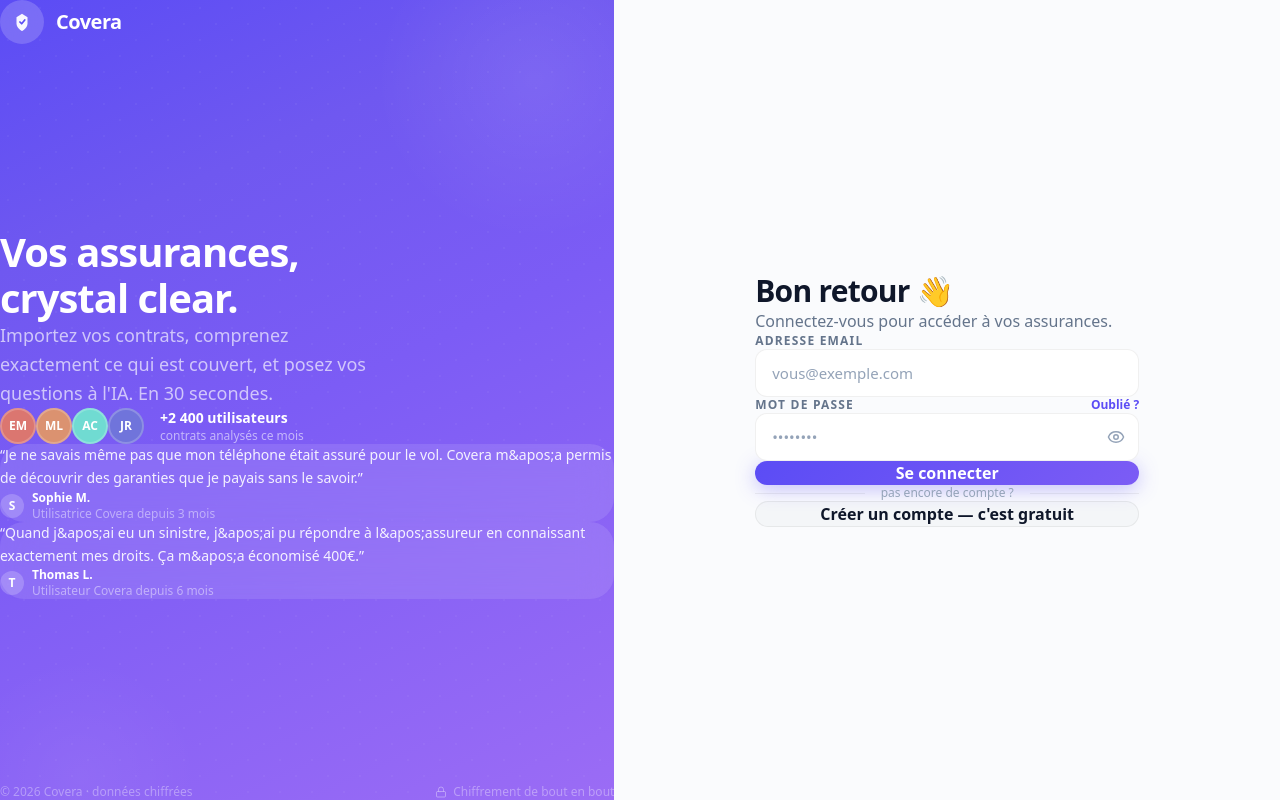
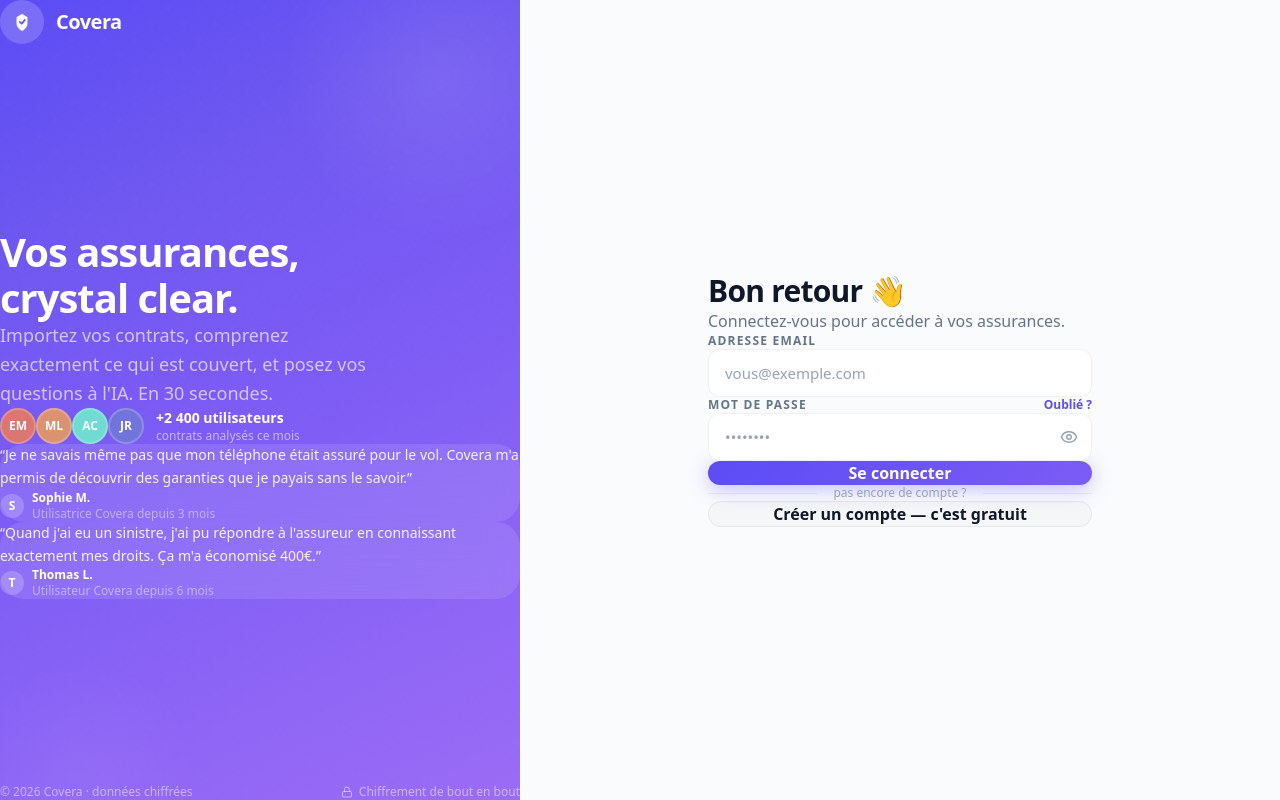
Before and after one commit to tdaval-78/covera, a Next.js app: page /auth/login in a window 1280 px wide. Built offline with nearby package versions, Linux system fonts and the light colour scheme; no server answers.

Commit message:
fix: login page overflow, input alignment, contrast issues

```diff
--- a/src/app/auth/login/page.tsx
+++ b/src/app/auth/login/page.tsx
@@ -28,9 +28,13 @@
     <div className="min-h-screen flex" style={{ background: '#FAFBFD' }}>
       {/* ─── LEFT: Branding panel ─── */}
       <div
-        className="hidden lg:flex flex-col w-[48%] p-10 xl:p-14 relative overflow-hidden"
+        className="hidden lg:flex flex-col p-10 xl:p-14 relative overflow-hidden"
         style={{
           background: 'linear-gradient(155deg, #5B4CF5 0%, #6F58F0 25%, #7C5CF5 50%, #9B6CF5 100%)',
+          width: 'clamp(360px, 42vw, 520px)',
+          minWidth: '360px',
+          maxWidth: '520px',
+          flexShrink: 0,
         }}
       >
         {/* Subtle pattern overlay */}
@@ -76,8 +80,8 @@
           </p>
 
           {/* Social proof */}
-          <div className="flex items-center gap-4 mb-8">
-            <div className="flex -space-x-2">
+          <div className="flex items-center gap-3 mb-8 overflow-hidden">
+            <div className="flex -space-x-2 flex-shrink-0">
               {['EM', 'ML', 'AC', 'JR'].map(initial => (
                 <div
                   key={initial}
@@ -88,34 +92,34 @@
                 </div>
               ))}
             </div>
-            <div>
+            <div className="min-w-0 overflow-hidden">
               <p className="text-white font-semibold text-sm">+2 400 utilisateurs</p>
-              <p className="text-white/55 text-xs">contrats analysés ce mois</p>
+              <p className="text-white/55 text-xs truncate">contrats analysés ce mois</p>
             </div>
           </div>
 
           {/* Testimonials */}
-          <div className="space-y-3">
+          <div className="space-y-3 overflow-hidden">
             {[
-              { quote: 'Je ne savais même pas que mon téléphone était assuré pour le vol. Covera m&apos;a permis de découvrir des garanties que je payais sans le savoir.', author: 'Sophie M.', role: 'Utilisatrice Covera depuis 3 mois' },
-              { quote: 'Quand j&apos;ai eu un sinistre, j&apos;ai pu répondre à l&apos;assureur en connaissant exactement mes droits. Ça m&apos;a économisé 400€.', author: 'Thomas L.', role: 'Utilisateur Covera depuis 6 mois' },
+              { quote: "Je ne savais même pas que mon téléphone était assuré pour le vol. Covera m'a permis de découvrir des garanties que je payais sans le savoir.", author: 'Sophie M.', role: 'Utilisatrice Covera depuis 3 mois' },
+              { quote: "Quand j'ai eu un sinistre, j'ai pu répondre à l'assureur en connaissant exactement mes droits. Ça m'a économisé 400€.", author: 'Thomas L.', role: 'Utilisateur Covera depuis 6 mois' },
             ].map(({ quote, author, role }) => (
               <div
                 key={author}
-                className="p-4 rounded-xl"
-                style={{ background: 'rgba(255,255,255,0.11)', backdropFilter: 'blur(16px)' }}
+                className="p-4 rounded-xl w-full"
+                style={{ background: 'rgba(255,255,255,0.11)', backdropFilter: 'blur(16px)', maxWidth: '100%', wordBreak: 'break-word', overflowWrap: 'break-word' }}
               >
-                <p className="text-white/90 text-sm leading-relaxed mb-2">&ldquo;{quote}&rdquo;</p>
+                <p className="text-white/90 text-sm leading-relaxed mb-2" style={{ wordBreak: 'break-word', overflowWrap: 'break-word', maxWidth: '100%' }}>&ldquo;{quote}&rdquo;</p>
                 <div className="flex items-center gap-2">
                   <div
-                    className="w-6 h-6 rounded-full flex items-center justify-center text-white text-xs font-bold"
+                    className="w-6 h-6 rounded-full flex items-center justify-center text-white text-xs font-bold flex-shrink-0"
                     style={{ background: 'rgba(255,255,255,0.2)' }}
                   >
                     {author.charAt(0)}
                   </div>
-                  <div>
+                  <div className="min-w-0">
                     <p className="text-white text-xs font-semibold">{author}</p>
-                    <p className="text-white/45 text-xs">{role}</p>
+                    <p className="text-white/45 text-xs truncate">{role}</p>
                   </div>
                 </div>
               </div>
@@ -125,8 +129,8 @@
 
         {/* Footer */}
         <div className="relative z-10 flex items-center justify-between">
-          <p className="text-white/35 text-xs">© 2026 Covera · données chiffrées</p>
-          <div className="flex items-center gap-1.5 text-white/35 text-xs">
+          <p className="text-white/50 text-xs">© 2026 Covera · données chiffrées</p>
+          <div className="flex items-center gap-1.5 text-white/50 text-xs">
             <svg width="12" height="12" viewBox="0 0 24 24" fill="none" stroke="currentColor" strokeWidth="2">
               <rect x="3" y="11" width="18" height="11" rx="2" ry="2"/>
               <path d="M7 11V7a5 5 0 0 1 10 0v4"/>
--- a/src/app/globals.css
+++ b/src/app/globals.css
@@ -172,7 +172,7 @@
 /* ─── INPUT ─────────────────────────────────────────────── */
 .input {
   width: 100%;
-  padding: 12px 16px;
+  padding: 0 16px;
   background: var(--bg-card);
   border: 1.5px solid var(--border);
   border-radius: var(--radius-sm);
@@ -180,6 +180,9 @@
   color: var(--text-primary);
   transition: border-color 0.2s, box-shadow 0.2s;
   -webkit-appearance: none;
+  display: flex;
+  align-items: center;
+  line-height: 1;
 }
 .input::placeholder { color: var(--text-tertiary); }
 .input:focus {
```
